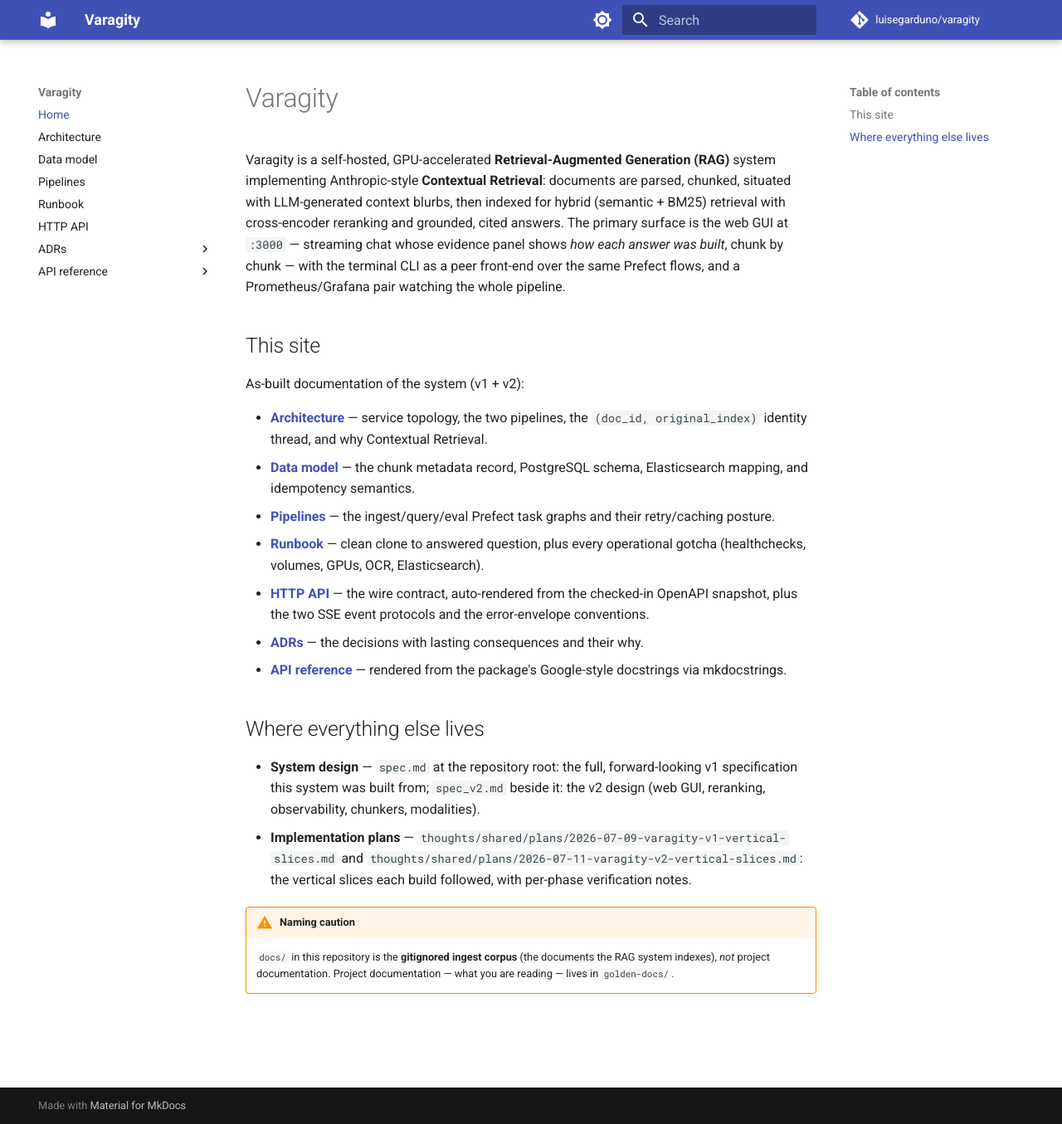
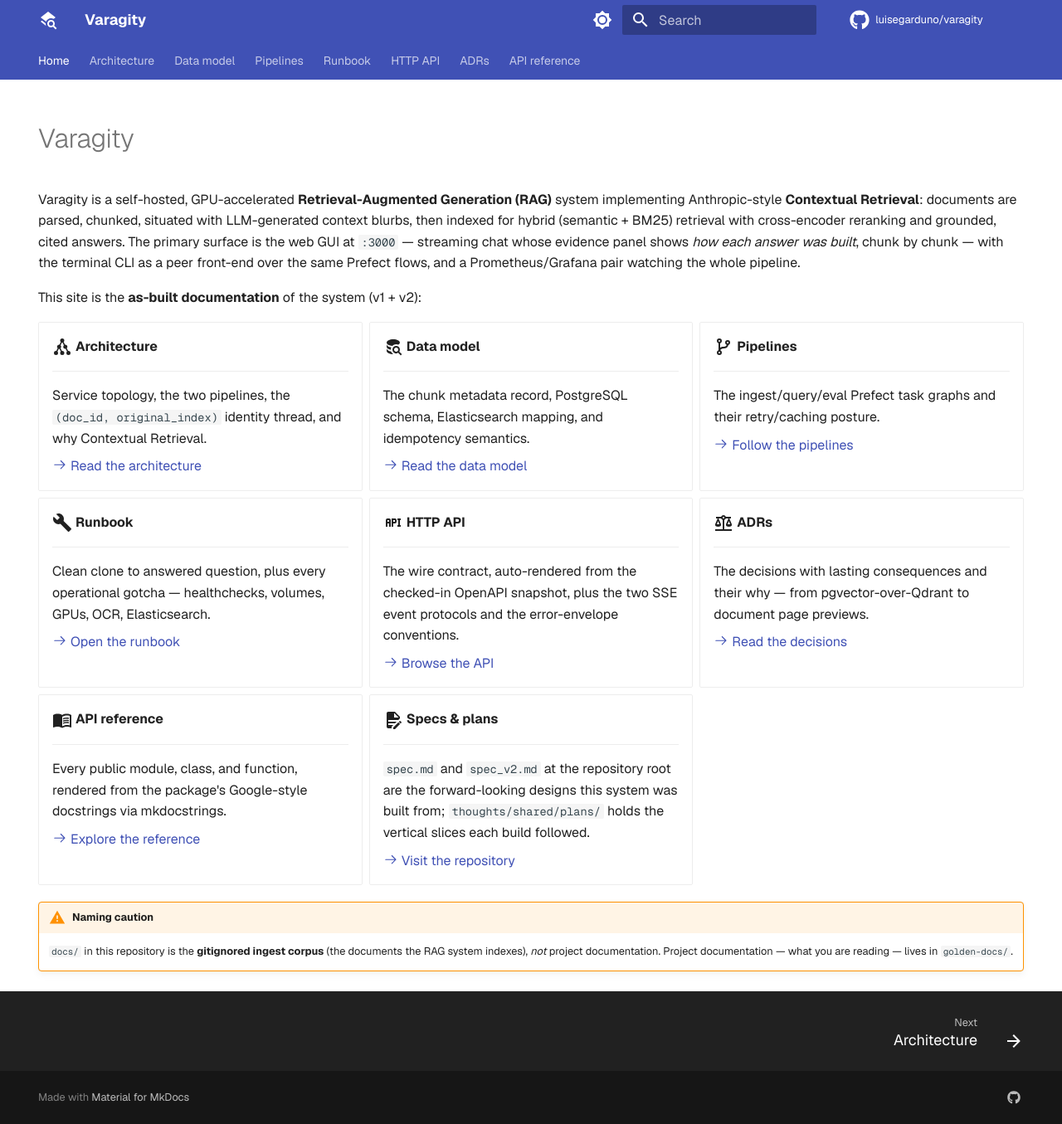
Before and after one commit to luisegarduno/varagity, an MkDocs documentation site: the page built from golden-docs/index.md, in a window 1280 px wide and 1355 px high. Shown: the whole window at 83% size. Built offline with MkDocs 1.6.1 and Material for MkDocs 9.7.7, drawn with Linux system fonts in a browser that asks for light colours; some web fonts are replaced; plug-ins that fetch from the network failed and are left out; comment, search, counter and statistics services are not loaded.

Commit message:
docs(site): brand the mkdocs site and self-host its external assets
The site was stock Material. Carry the web GUI's identity over from
web/app/globals.css: the hue-278 indigo as a custom palette in both
schemes (dark = slate tinted via --md-hue with a dark header), Geist /
Geist Mono via theme.font, Instrument Serif display headings, and a
layers-search logo with a matching favicon. Enable navigation tabs,
section index pages, instant loading, back-to-top, prev/next footer,
search suggest/highlight, and code-copy; rebuild the landing page as an
icon card grid (hence attr_list + md_in_html + pymdownx.emoji).

The new privacy plugin downloads every external asset at build time —
the Google Fonts files, and mermaid.min.js, which Material had been
loading from unpkg.com at runtime, so the architecture diagrams broke
offline despite the vendored-Neoteroi effort. The built site now has
zero external references. First build needs network (cached in .cache/,
gitignored). The in-bundle mermaid URL is rewritten absolute from
site_url: Pages deploys and `mkdocs serve` both work; ad-hoc static
serving of site/ from another origin won't render diagrams.

Co-Authored-By: Claude Fable 5 <noreply@anthropic.com>

````diff
--- a/golden-docs/index.md
+++ b/golden-docs/index.md
@@ -9,34 +15,84 @@ evidence panel shows *how each answer was built*, chunk by chunk — with the
 terminal CLI as a peer front-end over the same Prefect flows, and a
 Prometheus/Grafana pair watching the whole pipeline.
 
-## This site
+This site is the **as-built documentation** of the system (v1 + v2):
 
-As-built documentation of the system (v1 + v2):
+<div class="grid cards" markdown>
 
-- **[Architecture](architecture.md)** — service topology, the two pipelines,
-  the `(doc_id, original_index)` identity thread, and why Contextual Retrieval.
-- **[Data model](data-model.md)** — the chunk metadata record, PostgreSQL
-  schema, Elasticsearch mapping, and idempotency semantics.
-- **[Pipelines](pipelines.md)** — the ingest/query/eval Prefect task graphs
-  and their retry/caching posture.
-- **[Runbook](runbook.md)** — clean clone to answered question, plus every
-  operational gotcha (healthchecks, volumes, GPUs, OCR, Elasticsearch).
-- **[HTTP API](api.md)** — the wire contract, auto-rendered from the
-  checked-in OpenAPI snapshot, plus the two SSE event protocols and the
-  error-envelope conventions.
-- **[ADRs](adr/index.md)** — the decisions with lasting consequences and
-  their why.
-- **[API reference](reference/index.md)** — rendered from the package's
-  Google-style docstrings via mkdocstrings.
+-   :material-graph:{ .lg .middle } __Architecture__
 
-## Where everything else lives
+    ---
 
-- **System design** — `spec.md` at the repository root: the full, forward-looking
-  v1 specification this system was built from; `spec_v2.md` beside it: the v2
-  design (web GUI, reranking, observability, chunkers, modalities).
-- **Implementation plans** — `thoughts/shared/plans/2026-07-09-varagity-v1-vertical-slices.md`
-  and `thoughts/shared/plans/2026-07-11-varagity-v2-vertical-slices.md`:
-  the vertical slices each build followed, with per-phase verification notes.
+    Service topology, the two pipelines, the `(doc_id, original_index)`
+    identity thread, and why Contextual Retrieval.
+
+    [:octicons-arrow-right-24: Read the architecture](architecture.md)
+
+-   :material-database-search:{ .lg .middle } __Data model__
+
+    ---
+
+    The chunk metadata record, PostgreSQL schema, Elasticsearch mapping,
+    and idempotency semantics.
+
+    [:octicons-arrow-right-24: Read the data model](data-model.md)
+
+-   :material-source-branch:{ .lg .middle } __Pipelines__
+
+    ---
+
+    The ingest/query/eval Prefect task graphs and their retry/caching
+    posture.
+
+    [:octicons-arrow-right-24: Follow the pipelines](pipelines.md)
+
+-   :material-wrench:{ .lg .middle } __Runbook__
+
+    ---
+
+    Clean clone to answered question, plus every operational gotcha —
+    healthchecks, volumes, GPUs, OCR, Elasticsearch.
+
+    [:octicons-arrow-right-24: Open the runbook](runbook.md)
+
+-   :material-api:{ .lg .middle } __HTTP API__
+
+    ---
+
+    The wire contract, auto-rendered from the checked-in OpenAPI snapshot,
+    plus the two SSE event protocols and the error-envelope conventions.
+
+    [:octicons-arrow-right-24: Browse the API](api.md)
+
+-   :material-scale-balance:{ .lg .middle } __ADRs__
+
+    ---
+
+    The decisions with lasting consequences and their why — from
+    pgvector-over-Qdrant to document page previews.
+
+    [:octicons-arrow-right-24: Read the decisions](adr/index.md)
+
+-   :material-book-open-variant:{ .lg .middle } __API reference__
+
+    ---
+
+    Every public module, class, and function, rendered from the package's
+    Google-style docstrings via mkdocstrings.
+
+    [:octicons-arrow-right-24: Explore the reference](reference/index.md)
+
+-   :material-file-document-edit:{ .lg .middle } __Specs & plans__
+
+    ---
+
+    `spec.md` and `spec_v2.md` at the repository root are the forward-looking
+    designs this system was built from; `thoughts/shared/plans/` holds the
+    vertical slices each build followed.
+
+    [:octicons-arrow-right-24: Visit the repository](https://github.com/luisegarduno/varagity)
+
+</div>
 
 !!! warning "Naming caution"
     `docs/` in this repository is the **gitignored ingest corpus** (the documents the
--- a/mkdocs.yml
+++ b/mkdocs.yml
@@ -20,17 +20,46 @@ validation:
 
 theme:
   name: material
+  icon:
+    logo: material/layers-search
+    repo: fontawesome/brands/github
+  favicon: assets/favicon.svg
+  # The web GUI's type system (web/app/layout.tsx): Geist for text, Geist Mono
+  # for code (Instrument Serif display headings come via extra_css). The
+  # privacy plugin localizes the Google Fonts downloads at build time.
+  font:
+    text: Geist
+    code: Geist Mono
+  # `custom` defers the color values to css/varagity.css, which carries the
+  # web GUI's accent pair (hue 278 / chroma 0.14 — see web/app/globals.css).
   palette:
     - media: "(prefers-color-scheme: light)"
       scheme: default
+      primary: custom
+      accent: custom
       toggle:
         icon: material/brightness-7
         name: Switch to dark mode
     - media: "(prefers-color-scheme: dark)"
       scheme: slate
+      primary: custom
+      accent: custom
       toggle:
         icon: material/brightness-4
         name: Switch to light mode
+  features:
+    - navigation.tabs # top-level nav as header tabs
+    - navigation.indexes # adr/index.md + reference/index.md become section landing pages
+    - navigation.instant # XHR page swaps (requires site_url, which is set above)
+    - navigation.instant.progress
+    - navigation.tracking # URL follows the active heading
+    - navigation.top # back-to-top button on long pages (runbook, api)
+    - navigation.footer # prev/next links
+    - toc.follow
+    - search.suggest
+    - search.highlight
+    - content.code.copy
+    - content.tabs.link # api.md media-type tabs switch in unison
 
 # Setting markdown_extensions replaces the MkDocs defaults (toc, tables,
 # fenced_code) — they must be re-listed alongside our additions.
@@ -39,6 +68,14 @@ markdown_extensions:
   - toc:
       permalink: true
   - tables
+  # attr_list + md_in_html power the Material grid cards on the landing page;
+  # pymdownx.emoji renders :material-*: icon shortcodes as inline SVG from the
+  # theme's bundled icon sets — resolved at build time, no external requests.
+  - attr_list
+  - md_in_html
+  - pymdownx.emoji:
+      emoji_index: !!python/name:material.extensions.emoji.twemoji
+      emoji_generator: !!python/name:material.extensions.emoji.to_svg
   # pymdownx.superfences supersedes the stdlib `fenced_code` (it renders the
   # same ```lang blocks) and adds the `mermaid` custom fence. Material bundles
   # Mermaid.js and re-themes diagrams on the light/slate palette toggle when it
@@ -56,6 +93,11 @@ markdown_extensions:
 
 plugins:
   - search
+  # Downloads every external asset the pages reference (the Google Fonts
+  # stylesheets + woff2 files from theme.font and extra_css) and rewrites the
+  # output to self-hosted copies — the built site keeps working offline.
+  # Needs network at build time; downloads are cached in .cache/ (gitignored).
+  - privacy
   - mkdocstrings:
       handlers:
         python:
@@ -75,9 +117,21 @@ plugins:
 # neoteroi-oad.css carries the OpenAPI-render selectors (method badges,
 # operation separators, slate-palette overrides); neoteroi.css is the
 # upstream compiled bundle, which predates the OAD stylesheet.
+# The Google Fonts URL (Instrument Serif, the web GUI's display face) is the
+# one external entry — the privacy plugin localizes it into the built site.
+# varagity.css is the brand layer (custom palette values, display headings,
+# card polish) and must load last so it wins the cascade.
 extra_css:
   - css/neoteroi.css
   - css/neoteroi-oad.css
+  - "https://fonts.googleapis.com/css2?family=Instrument+Serif:ital@0;1&display=swap"
+  - css/varagity.css
+
+extra:
+  social:
+    - icon: fontawesome/brands/github
+      link: https://github.com/luisegarduno/varagity
+      name: Varagity on GitHub
 
 nav:
   - Home: index.md
````
Also changed, not shown: other parts of golden-docs/index.md (+6 -0 lines), golden-docs/assets/favicon.svg (added), 1 other file.
